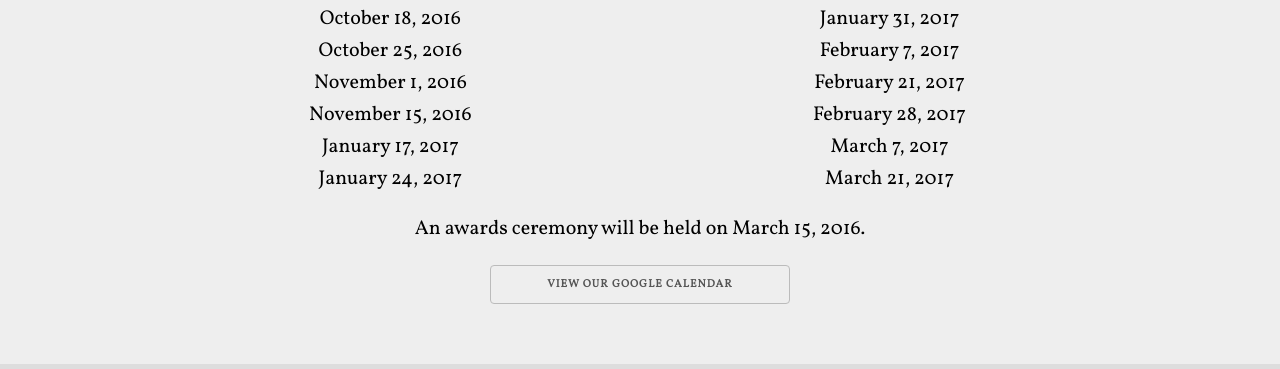
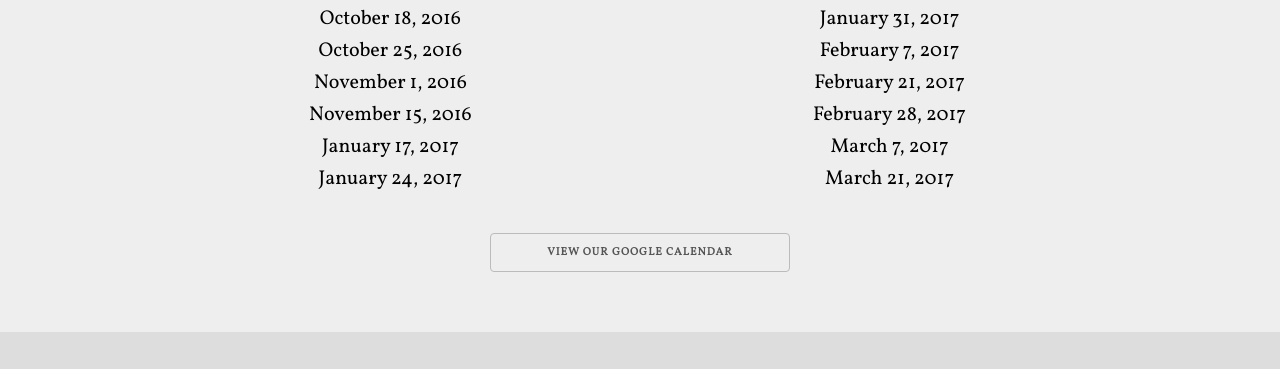
Before and after one commit to dlakata/hvcsj, a website: page index.html in a window 1280 px wide. Shown: the part 1103-1472 px from the top of the page. Drawn offline with nearby package versions, Linux system fonts and the light colour scheme.

Commit message:
remove awards ceremony statement

```diff
--- a/index.html
+++ b/index.html
@@ -89,7 +89,6 @@
                 </div>
             </div>
             <div class="twelve columns">
-                An awards ceremony will be held on March 15, 2016.
                 <a id="view-calendar" class="button" target="_blank"
                    href="https://www.google.com/calendar/embed?src=lvoemjj4pje7e3d4rccohjsef8%40group.calendar.google.com&amp;ctz=America/New_York">View
                     our Google Calendar</a>
```
